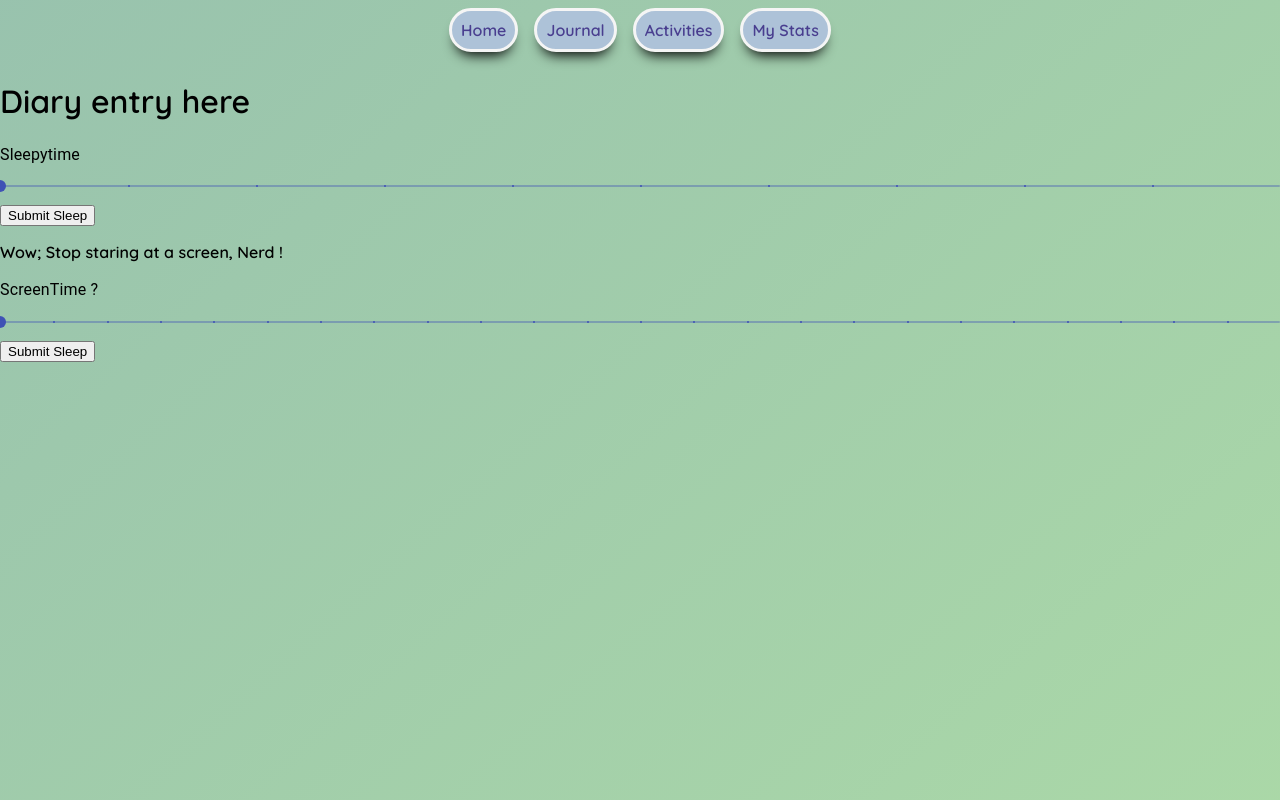
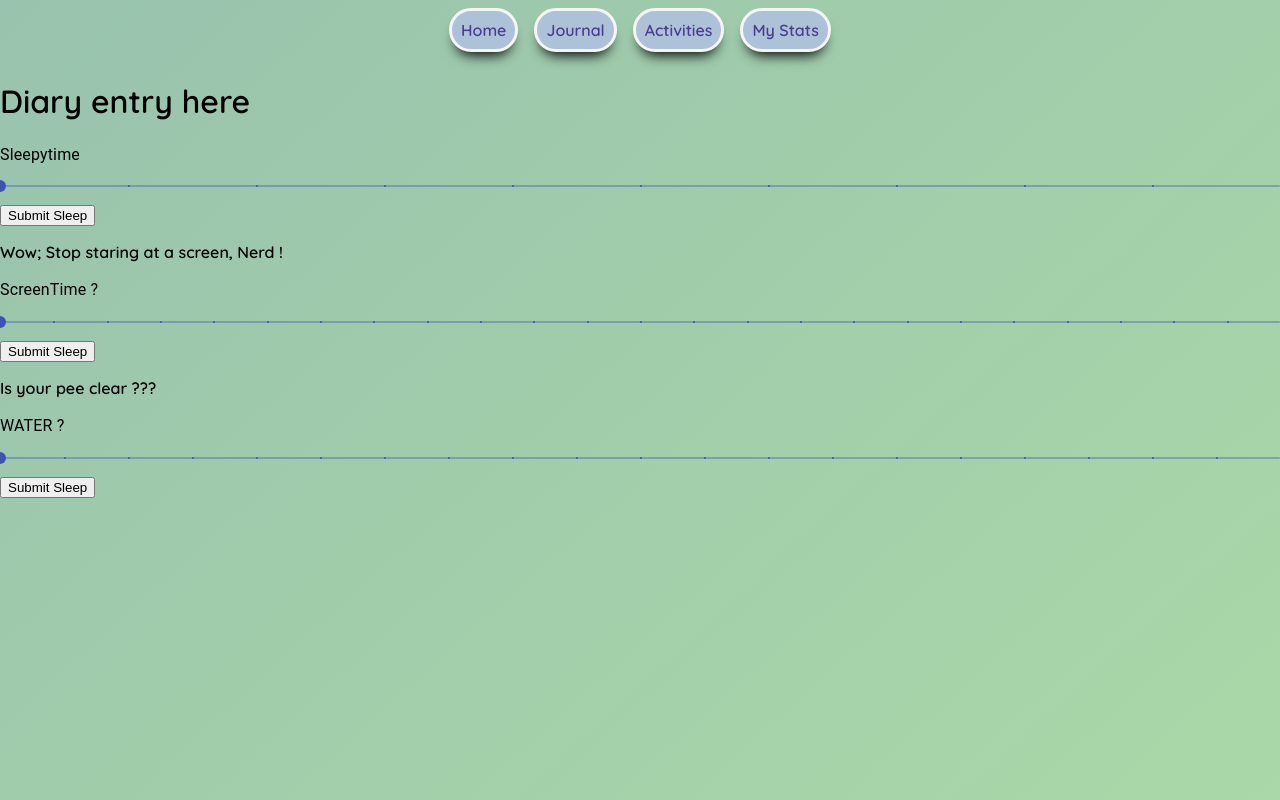
Before and after one commit to fatpav/code-br-, a React (Create React App) app in the folder code_br_client_side/: page /new in a window 1280 px wide. Built offline with nearby package versions, Linux system fonts and the light colour scheme; no server answers.

Commit message:
creentime props passed and put method storing in both screentime model and diaryEntry ! sliders working as required to update state and save data to db

```diff
--- a/code_br_client_side/src/components/Inputs/DiaryForm.js
+++ b/code_br_client_side/src/components/Inputs/DiaryForm.js
@@ -1,5 +1,6 @@
 import ScreenTime from './Screentime';
 import Sleep from './Sleep';
+import WaterIntake from './WaterIntake';
 
 
 const DiaryForm = ({diary, handleUpdate}) => {
@@ -9,9 +10,9 @@ const DiaryForm = ({diary, handleUpdate}) => {
     return (
         <>
         <h1>Diary entry here</h1>
-        {/* <ScreenTime /> */}
         <Sleep diary={diary} handleUpdate={(property, value)=>handleUpdate(property, value)}/>
         <ScreenTime diary={diary} handleUpdate={(property, value)=>handleUpdate(property, value)}/>
+        <WaterIntake diary={diary} handleUpdate={(property, value)=>handleUpdate(property, value)}/>
         </>
         )
 }
--- a/code_br_client_side/src/components/Inputs/WaterIntake.js
+++ b/code_br_client_side/src/components/Inputs/WaterIntake.js
@@ -1,22 +1,59 @@
+import {useState} from 'react';
 import {Slider, Typography} from '@material-ui/core';
+import axios from 'axios';
 
-const WaterIntake = () => {
+const WaterIntake = ({diary, handleUpdate}) => {
 
-    function valuetext(value) {
-        return `${value}`;
-    }
+    const [waterIntake, setWaterIntake] = useState(0)
+
+
+    const handleChange = (event, value) => {
+        setWaterIntake(value);
+        };
+
+
+    const submitForm = (event) => {
+        event.preventDefault();
+        const data = {
+                hours: waterIntake
+          };
+        axios({
+          method: "post",
+          url: `http://localhost:8080/waterintake`,
+          data
+        })
+        .then(
+            res => {
+                handleUpdate("waterIntake", res.data)
+                // console.log(diary)
+                axios.put(`http://localhost:8080/diaryentry/${diary.id}`, diary,
+                {
+                    headers: {
+                        Accept: 'application/json',
+                        'Content-Type': 'application/json',
+                        'Access-Control-Allow-Origin': '*',
+                      },
+                    })
+            .then(
+                res => console.log("PLEASE!")
+            )
+            }
+        )
+            .catch(err => {
+                console.log(err);
+            });
+        };
 
 
 
     return (
         <div>
-            <p>Have you been drinking enough water ? Add your recent </p>
+            <p>Is your pee clear ??? </p>
                 <Typography id="discrete-slider" gutterBottom>
                     WATER ?
                 </Typography>
                 <Slider
-                    defaultValue={1.5}
-                    getAriaValueText={valuetext}
+                    defaultValue={waterIntake}
                     aria-labelledby="discrete-slider"
                     valueLabelDisplay="auto"
                     step={0.25}
@@ -25,8 +62,8 @@ const WaterIntake = () => {
                     max={5}
                 />
             <form
-                action="" method="post">
-                    <button type="submit">Submit</button>
+                onSubmit={submitForm} >
+            <button type="submit">Submit Sleep</button>
             </form>
       </div>
 
```
Also changed, not shown: 2 other files (tests, documents, lock files or other folders).
